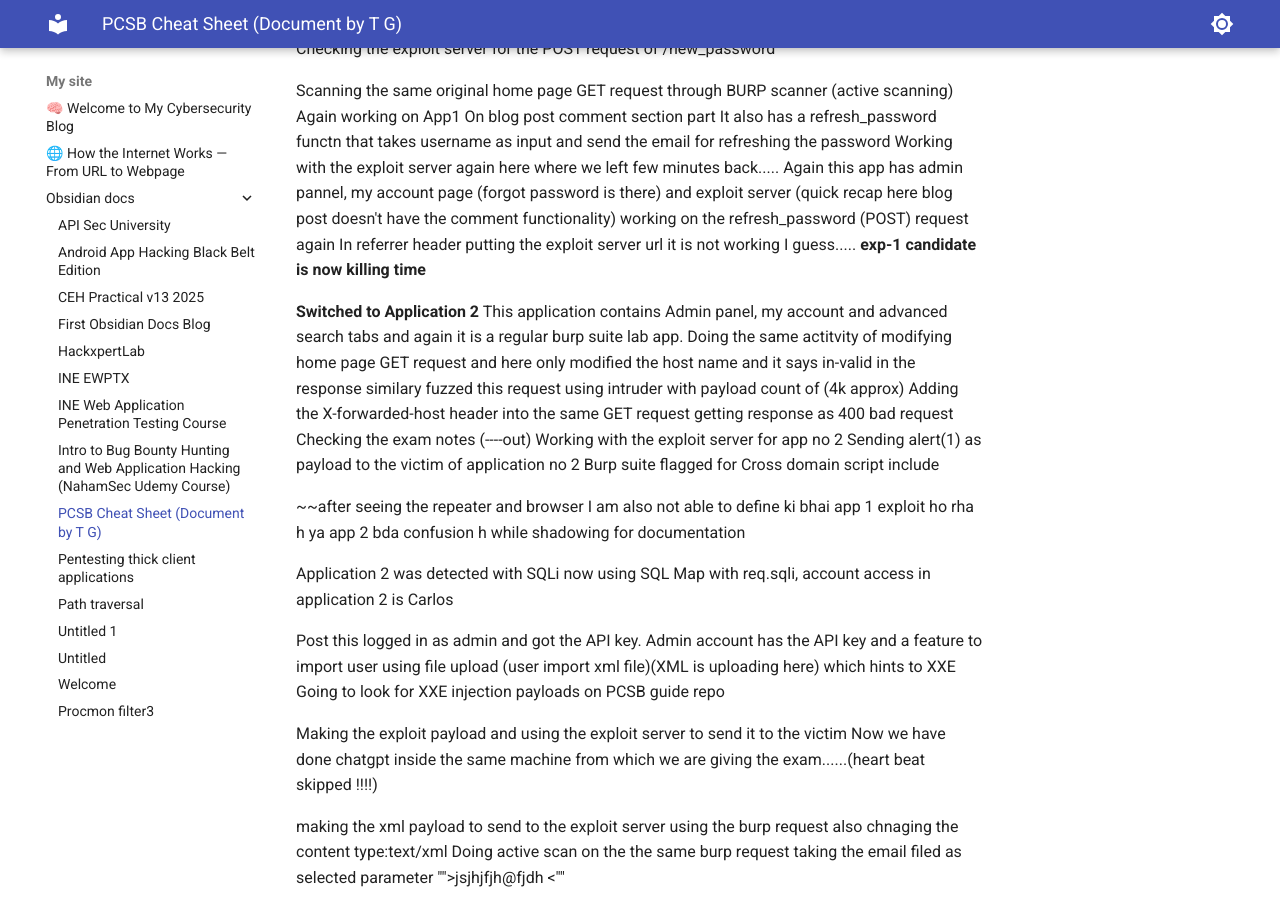
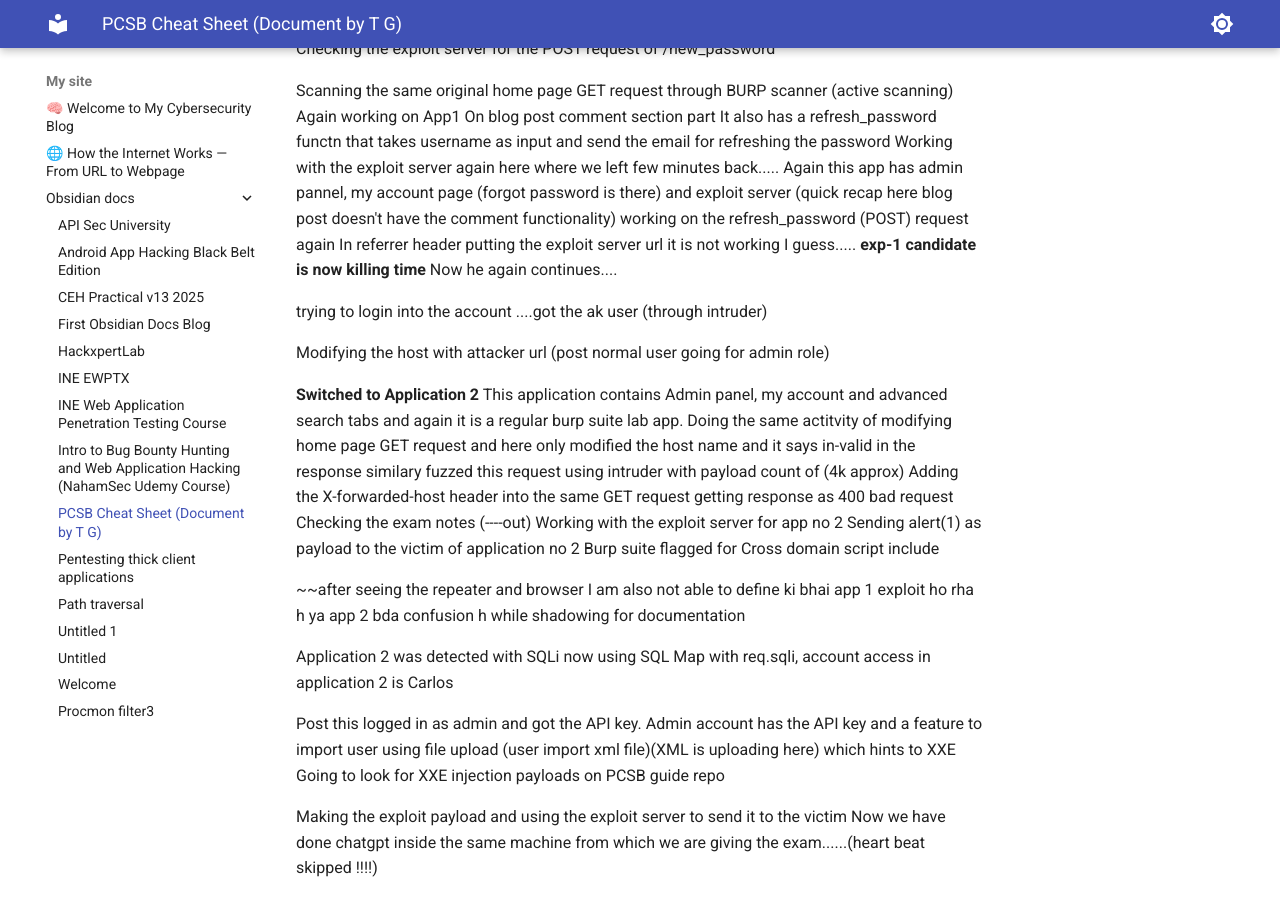
Before and after one commit to mravtechinfo/one-for-all, an MkDocs documentation site: the page built from docs/obsidian_docs/PCSB Cheat Sheet (Document by T_G).md, in a window 1280 px wide and 900 px high, scrolled down 1135 px. Built offline with MkDocs 1.6.1 and Material for MkDocs 9.7.7, drawn with Linux system fonts in a browser that asks for light colours.

```diff
--- a/docs/obsidian_docs/PCSB Cheat Sheet (Document by T_G).md
+++ b/docs/obsidian_docs/PCSB Cheat Sheet (Document by T_G).md
@@ -63,6 +63,12 @@
 working on the refresh_password (POST) request again
 In referrer header putting the exploit server url it is not working I guess.....
 **exp-1 candidate is now killing time**
+Now he again continues....
+
+trying to login into the account ....got the ak user (through intruder)
+
+Modifying the host with attacker url (post normal user going for admin role)
+
 
 
 
```
